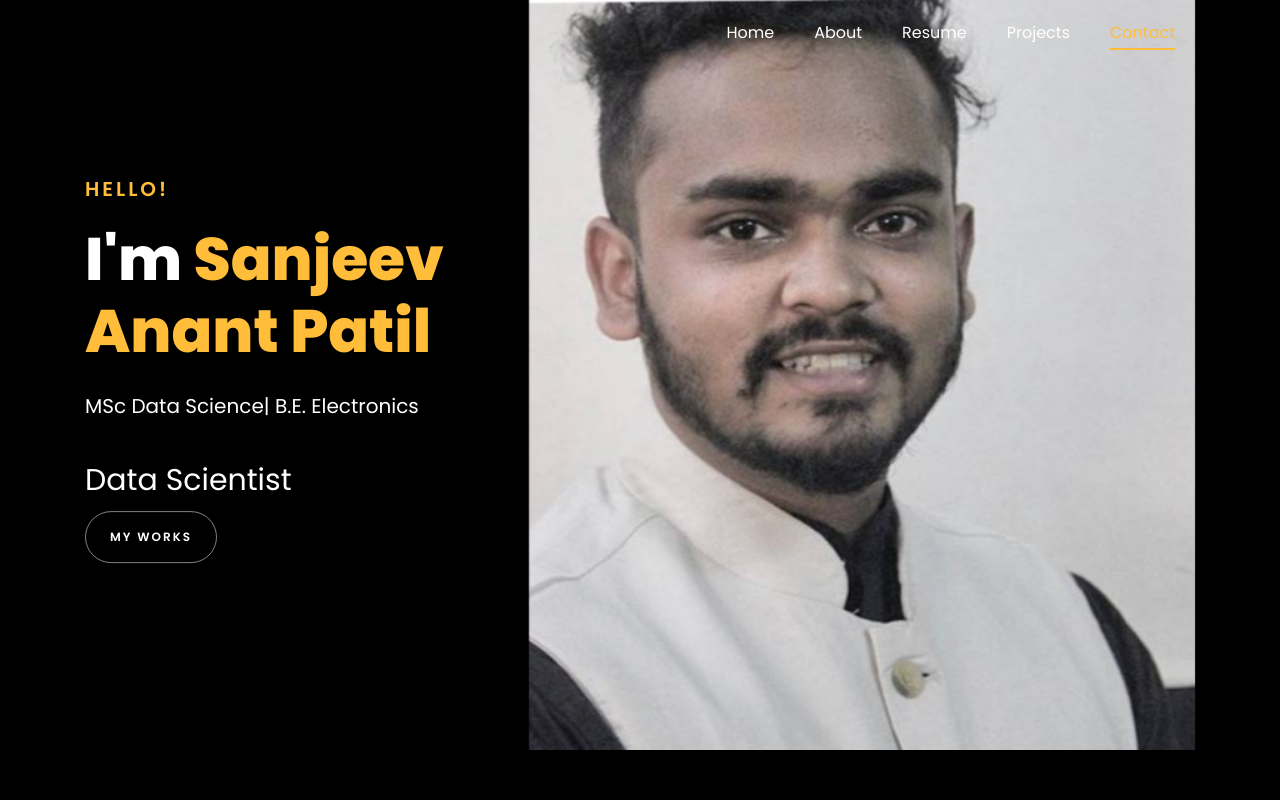
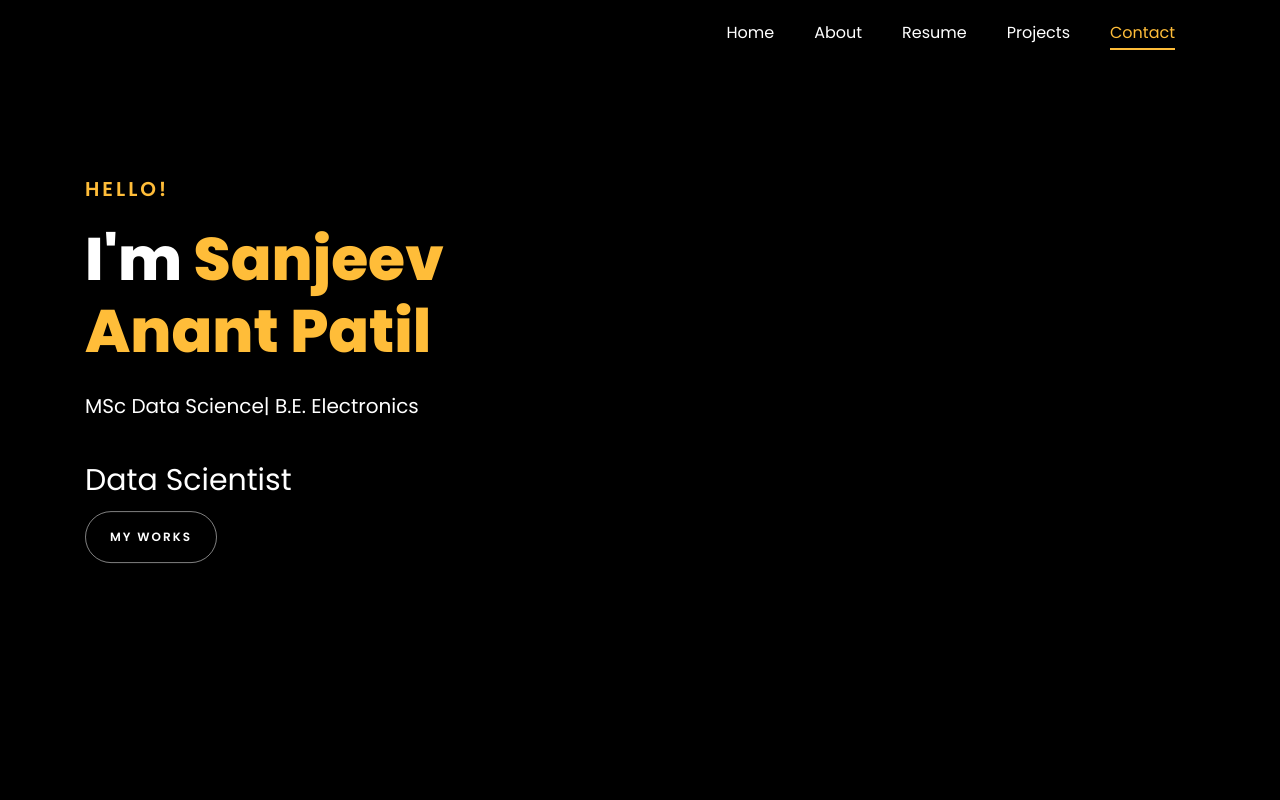
Before and after one commit to MLWizard-93/test1.github.io, a plain HTML site: page index.html in a window 1280 px wide. Shown: the top 800 px of the page. Drawn offline with Linux system fonts and the light colour scheme; files whose address does not match are found by name.

Commit message:
Update index.html

```diff
--- a/index.html
+++ b/index.html
@@ -3,7 +3,7 @@
   <head>
 
     <meta charset="utf-8">
-    <meta name="viewport" content="width=device-width, initial-scale=1, shrink-to-fit=no">
+    <meta name="viewport" content="width=device-width, initial-scale=1, shrink-to-fit=yes">
 
     <link href="https://fonts.googleapis.com/css?family=Poppins:100,200,300,400,500,600,700,800,900" rel="stylesheet">
 
@@ -141,7 +141,7 @@
 			  <div class="overlay"></div>
 		       <div class="container">
 			    <div class="row d-md-flex no-gutters slider-text align-items-end justify-content-end" data-scrollax-parent="true">
-				 <div class="one-third js-fullheight order-md-last img" style="background-image:url(images/1670456271701.jpg);">
+				 <div class="one-third  order-md-last img" style="background-image:url(images/1670456271701.jpg);">
 				  <div class="overlay"></div>
 				 </div>
 				    <div class="one-forth d-flex  align-items-center ftco-animate" data-scrollax=" properties: { translateY: '70%' }">
```
